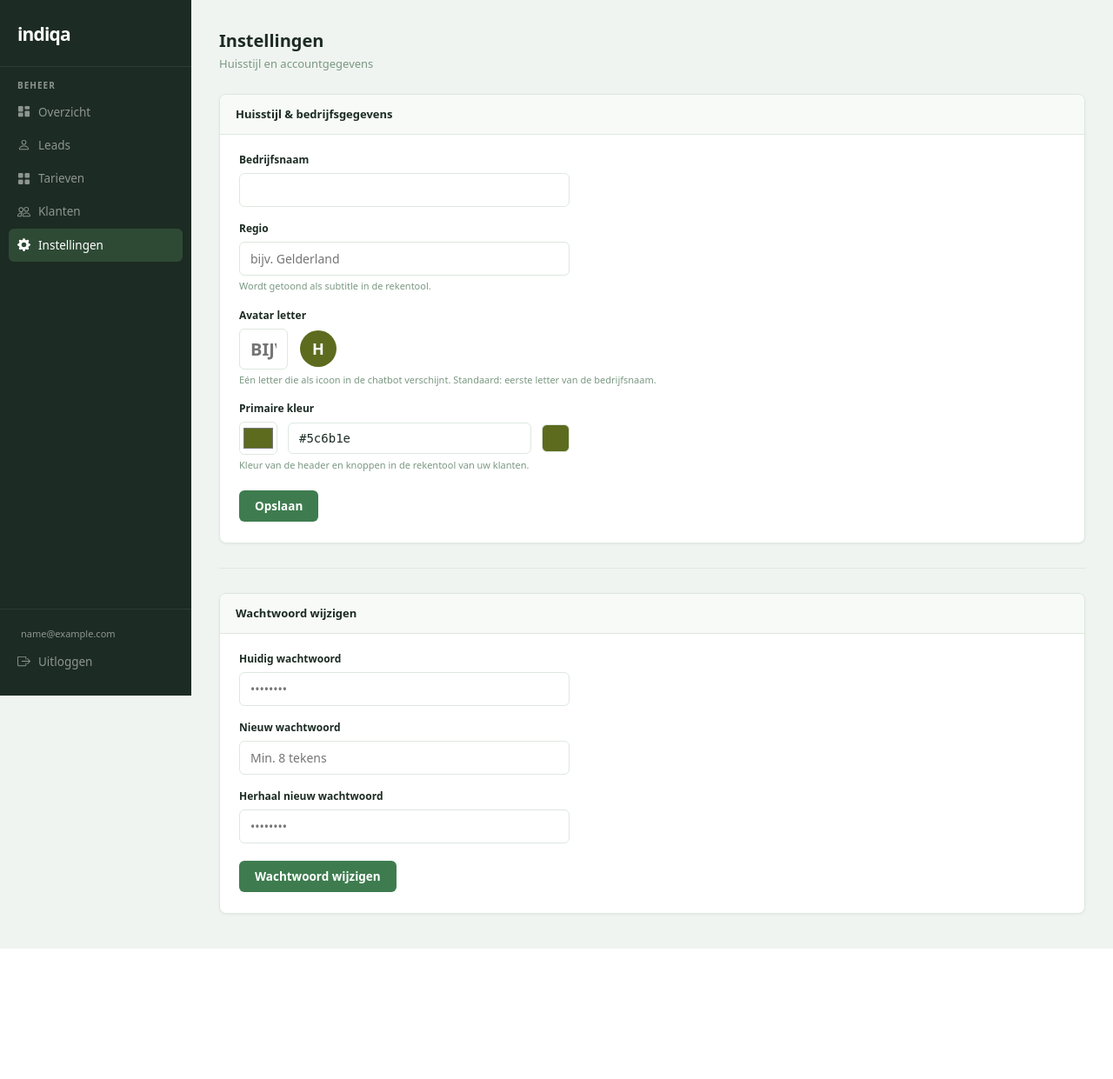
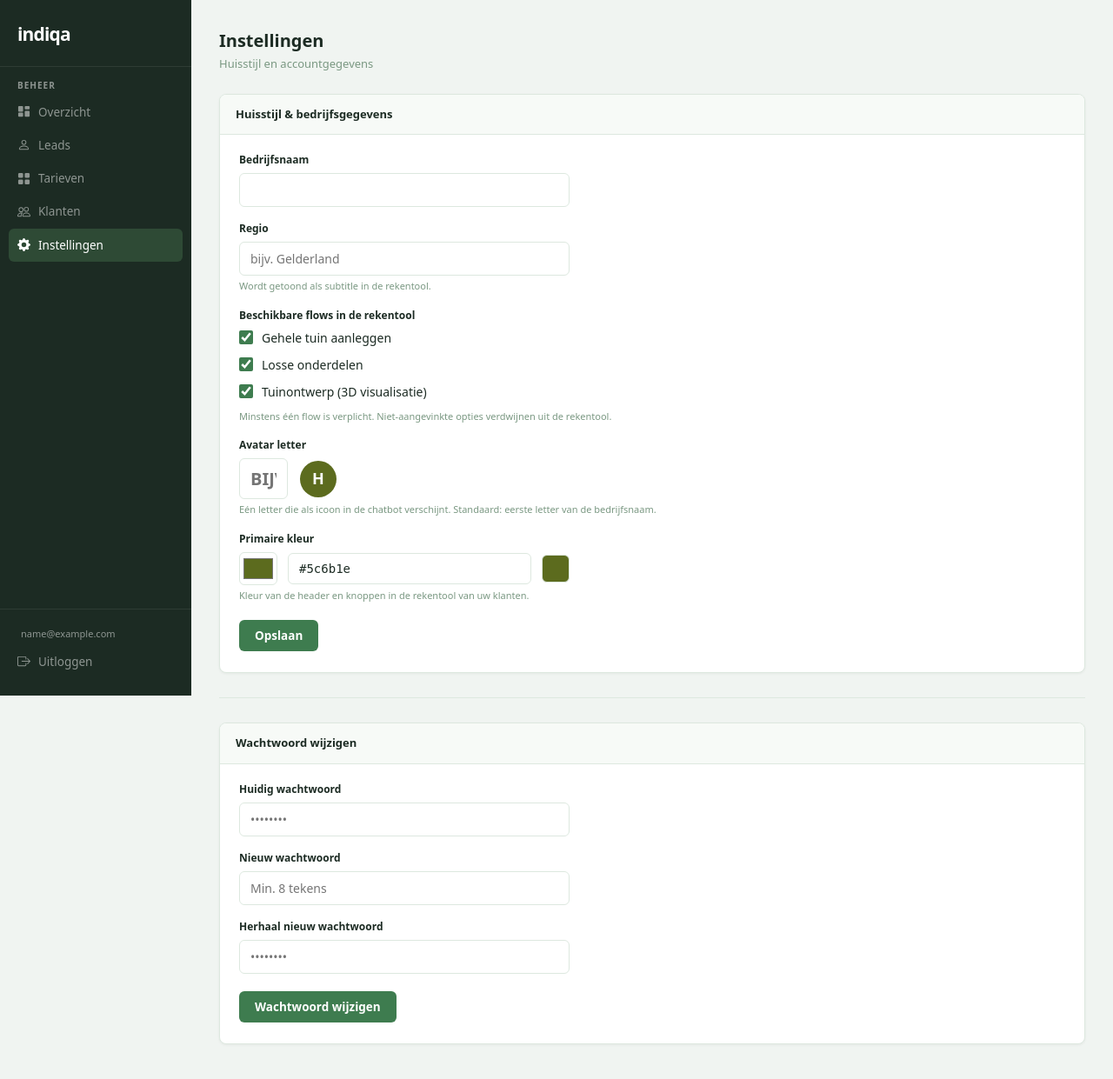
Before and after one commit to MaikVeldman/hovenier-chatbot-demo, a Flask app: page /beheer/instellingen in a window 1280 px wide. Shown: the whole page at 87% size. Before the commit the page ends 1091 px from the top, so only its background shows below. Run offline with Flask 3, Linux system fonts and the light colour scheme; the visitor is signed in with stand-in values (Sample User, id 1).

Commit message:
Feat: flows aanvinken in beheerpaneel (Optie A)
- Flows (tuinaanleg / losse onderdelen / tuinontwerp) instelbaar per tenant
- Begroeting en keuzemenu automatisch aangepast aan actieve flows
- Bij slechts 1 actieve flow: keuzescherm overgeslagen, direct starten
- Opgeslagen in instellingen JSON kolom (actieve_flows)
- build_greeting() vervangt hardcoded INITIAL_GREETING

Co-Authored-By: Claude Sonnet 4.6 <noreply@anthropic.com>

```diff
--- a/app.py
+++ b/app.py
@@ -4,7 +4,7 @@ import streamlit as st
 import streamlit.components.v1 as components
 
 from infrastructure.config.bedrijf import BEDRIJFSNAAM, REGIO, CONTACT_EMAIL, CONTACT_TELEFOON
-from core.controllers.chat_controller import ChatController, INITIAL_GREETING
+from core.controllers.chat_controller import ChatController, build_greeting
 from core.models.chat_state import make_initial_state
 
 # =====================
@@ -21,7 +21,7 @@ def render_text(text: str) -> None:
 
 
 def _initial_messages():
-    return [{"role": "assistant", "content": INITIAL_GREETING}]
+    return [{"role": "assistant", "content": build_greeting()}]
 
 
 # =====================
--- a/core/controllers/chat_controller.py
+++ b/core/controllers/chat_controller.py
@@ -26,14 +26,37 @@ from core.pricing.pricing import (
     format_tuinontwerp_costs_as_chat_html,
 )
 
-INITIAL_GREETING = (
-    "Bereken in 2 minuten wat uw tuin kost 👇\n\n"
-    "1) De gehele tuin aanleggen – ik stel een paar vragen en reken de totale tuin door\n"
-    "2) Losse onderdelen – kies zelf wat u wilt laten aanleggen (bijv. alleen een terras of gazon)\n"
-    "3) Tuinontwerp – ik wil eerst een professioneel ontwerp met 3D visualisatie\n\n"
-    "Reageer met 1, 2 of 3.\n\n"
-    "_Door verder te gaan gaat u akkoord met onze [privacyverklaring](https://www.veldmanhoveniers.nl/privacybeleid/)._"
-)
+_ALLE_FLOWS = [
+    ("tuinaanleg",       "De gehele tuin aanleggen – ik stel een paar vragen en reken de totale tuin door"),
+    ("losse_onderdelen", "Losse onderdelen – kies zelf wat u wilt laten aanleggen (bijv. alleen een terras of gazon)"),
+    ("tuinontwerp",      "Tuinontwerp – ik wil eerst een professioneel ontwerp met 3D visualisatie"),
+]
+
+_PRIVACY_LINK = "_Door verder te gaan gaat u akkoord met onze [privacyverklaring](https://www.veldmanhoveniers.nl/privacybeleid/)._"
+
+
+def build_greeting(actieve_flows=None) -> str:
+    actief = [f for f in _ALLE_FLOWS if actieve_flows is None or f[0] in actieve_flows]
+    if not actief:
+        actief = list(_ALLE_FLOWS)
+
+    if len(actief) == 1:
+        _, label = actief[0]
+        return (
+            f"Bereken in 2 minuten wat uw tuin kost 👇\n\n"
+            f"{label}\n\n"
+            f"Typ iets om te beginnen.\n\n"
+            f"{_PRIVACY_LINK}"
+        )
+
+    opties = "\n".join(f"{i + 1}) {label}" for i, (_, label) in enumerate(actief))
+    nummers = " of ".join(str(i + 1) for i in range(len(actief)))
+    return (
+        f"Bereken in 2 minuten wat uw tuin kost 👇\n\n"
+        f"{opties}\n\n"
+        f"Reageer met {nummers}.\n\n"
+        f"{_PRIVACY_LINK}"
+    )
 
 
 class ChatController:
@@ -78,32 +101,55 @@ class ChatController:
     # ----------------------------------------------------------
 
     def _handle_flow_keuze(self, t_raw: str) -> Tuple[ChatState, List[str]]:
+        actief = [f for f in _ALLE_FLOWS if f[0] in (self.state.actieve_flows or [])]
+        if not actief:
+            actief = list(_ALLE_FLOWS)
+
+        # Eén flow actief → direct starten, ongeacht wat de gebruiker typt
+        if len(actief) == 1:
+            return self._start_flow(actief[0][0])
+
+        # Meerdere flows → numerieke keuze
+        try:
+            idx = int(t_raw) - 1
+            if 0 <= idx < len(actief):
+                return self._start_flow(actief[idx][0])
+        except (ValueError, TypeError):
+            pass
+
+        nummers = " of ".join(f"**{i + 1}**" for i in range(len(actief)))
+        return self.state, [f"Typ {nummers} om een keuze te maken."]
+
+    def _start_flow(self, flow_key: str) -> Tuple[ChatState, List[str]]:
         from core.flows.tuinaanleg import TuinaanlegFlowV2
         from core.flows.losse_onderdelen import LosseOnderdelenFlow
         from core.flows.tuinontwerp import TuinontWerpFlow
 
-        if t_raw == "1":
+        if flow_key == "tuinaanleg":
             self.state.flow_type = "gehele_tuin"
             self.state.flow = TuinaanlegFlowV2()
             if _DB and self.state.session_id:
                 update_session_flow(self.state.session_id, "gehele_tuin")
                 log_event(self.state.session_id, "flow_started", {"flow": "gehele_tuin"})
             return self.state, [self.state.flow.get_question()]
-        if t_raw == "2":
+
+        if flow_key == "losse_onderdelen":
             self.state.flow_type = "losse_onderdelen"
             self.state.losse_flow = LosseOnderdelenFlow()
             if _DB and self.state.session_id:
                 update_session_flow(self.state.session_id, "losse_onderdelen")
                 log_event(self.state.session_id, "flow_started", {"flow": "losse_onderdelen"})
             return self.state, [self.state.losse_flow.start_question()]
-        if t_raw == "3":
+
+        if flow_key == "tuinontwerp":
             self.state.flow_type = "tuinontwerp"
             self.state.tuinontwerp_flow = TuinontWerpFlow()
             if _DB and self.state.session_id:
                 update_session_flow(self.state.session_id, "tuinontwerp")
                 log_event(self.state.session_id, "flow_started", {"flow": "tuinontwerp"})
             return self.state, [self.state.tuinontwerp_flow.get_question()]
-        return self.state, ["Typ **1**, **2** of **3** om een keuze te maken."]
+
+        return self.state, []
 
     # ----------------------------------------------------------
     # Intake flows
--- a/main.py
+++ b/main.py
@@ -1,11 +1,11 @@
 # main.py — command-line interface voor lokaal testen
-from core.controllers.chat_controller import ChatController, INITIAL_GREETING
+from core.controllers.chat_controller import ChatController, build_greeting
 from core.models.chat_state import make_initial_state
 
 state = make_initial_state()
 
 print("🤖 Hovenier-chatbot gestart (typ 'stop' om te stoppen)\n")
-print(f"Chatbot: {INITIAL_GREETING}\n")
+print(f"Chatbot: {build_greeting()}\n")
 
 while True:
     user_input = input("U: ").strip()
--- a/server.py
+++ b/server.py
@@ -17,7 +17,7 @@ from flask import (
 from flask_cors import CORS
 
 from infrastructure.config.bedrijf import BEDRIJFSNAAM, REGIO
-from core.controllers.chat_controller import ChatController, INITIAL_GREETING
+from core.controllers.chat_controller import ChatController, build_greeting
 from core.models.chat_state import make_initial_state
 from core.models.tenant_context import TenantContext
 from core.pricing.price_table import PriceTable
@@ -212,12 +212,18 @@ def reset():
     old_sid = data.get("session_id")
     if old_sid and old_sid in _sessions:
         del _sessions[old_sid]
+
+    slug = request.headers.get("X-Tenant-Slug", "")
+    tenant_cfg = TenantRepository().get_or_default(slug) if slug else None
+    inst = (tenant_cfg.instellingen or {}) if tenant_cfg else {}
+    actieve_flows = inst.get("actieve_flows") or ["tuinaanleg", "losse_onderdelen", "tuinontwerp"]
+
     sid = str(uuid.uuid4())
-    state = make_initial_state(session_id=sid)
+    state = make_initial_state(session_id=sid, actieve_flows=actieve_flows)
     _sessions[sid] = state
+
     if _DB:
         ua = request.headers.get("User-Agent", "")
-        slug = request.headers.get("X-Tenant-Slug", "")
         tenant_id = None
         if slug:
             try:
@@ -230,9 +236,10 @@ def reset():
             except Exception:
                 pass
         log_session_created(sid, user_agent=ua, tenant_id=tenant_id)
+
     return jsonify({
         "session_id": sid,
-        "messages": [{"role": "bot", "text": INITIAL_GREETING}],
+        "messages": [{"role": "bot", "text": build_greeting(actieve_flows)}],
     })
 
 
@@ -828,6 +835,12 @@ def admin_instellingen():
                 _tr = _TR()
                 inst = _tr.get_instellingen(tenant_id)
                 inst["avatar_letter"] = avatar_letter
+
+                # Flows: minstens 1 vereist, anders alle 3 behouden
+                _alle = ["tuinaanleg", "losse_onderdelen", "tuinontwerp"]
+                _gekozen = [f for f in request.form.getlist("actieve_flows") if f in _alle]
+                inst["actieve_flows"] = _gekozen if _gekozen else _alle
+
                 _tr.save_instellingen(tenant_id, inst)
                 success_huisstijl = True
 
@@ -868,11 +881,14 @@ def admin_instellingen():
                     regio: str
                     primaire_kleur: str
                     avatar_letter: str
+                    actieve_flows: list
+                _alle_flows = ["tuinaanleg", "losse_onderdelen", "tuinontwerp"]
                 cfg_obj = _Cfg(
                     bedrijfsnaam=_naam_laden,
                     regio=cfg_obj.regio or "",
                     primaire_kleur=cfg_obj.primaire_kleur or "#5c6b1e",
                     avatar_letter=_inst_laden.get("avatar_letter") or _default_letter,
+                    actieve_flows=_inst_laden.get("actieve_flows") or _alle_flows,
                 )
 
     return render_template(
--- a/templates/admin/instellingen.html
+++ b/templates/admin/instellingen.html
@@ -147,6 +147,25 @@
       </div>
 
       <div class="field">
+        <label>Beschikbare flows in de rekentool</label>
+        {% set actief = cfg.actieve_flows if cfg else ["tuinaanleg","losse_onderdelen","tuinontwerp"] %}
+        {% for flow_key, flow_label in [
+            ("tuinaanleg",       "Gehele tuin aanleggen"),
+            ("losse_onderdelen", "Losse onderdelen"),
+            ("tuinontwerp",      "Tuinontwerp (3D visualisatie)")
+        ] %}
+        <label style="display:flex;align-items:center;gap:10px;font-weight:400;font-size:14px;
+                       color:var(--text);cursor:pointer;margin-bottom:10px;">
+          <input type="checkbox" name="actieve_flows" value="{{ flow_key }}"
+                 {% if flow_key in actief %}checked{% endif %}
+                 style="width:16px;height:16px;accent-color:var(--accent);cursor:pointer;flex-shrink:0;">
+          {{ flow_label }}
+        </label>
+        {% endfor %}
+        <div class="field-hint">Minstens één flow is verplicht. Niet-aangevinkte opties verdwijnen uit de rekentool.</div>
+      </div>
+
+      <div class="field">
         <label for="avatar_letter">Avatar letter</label>
         <div style="display:flex;align-items:center;gap:14px;">
           <input type="text" id="avatar_letter" name="avatar_letter"
```
Also changed, not shown: core/models/chat_state.py (+11 -4 lines).
